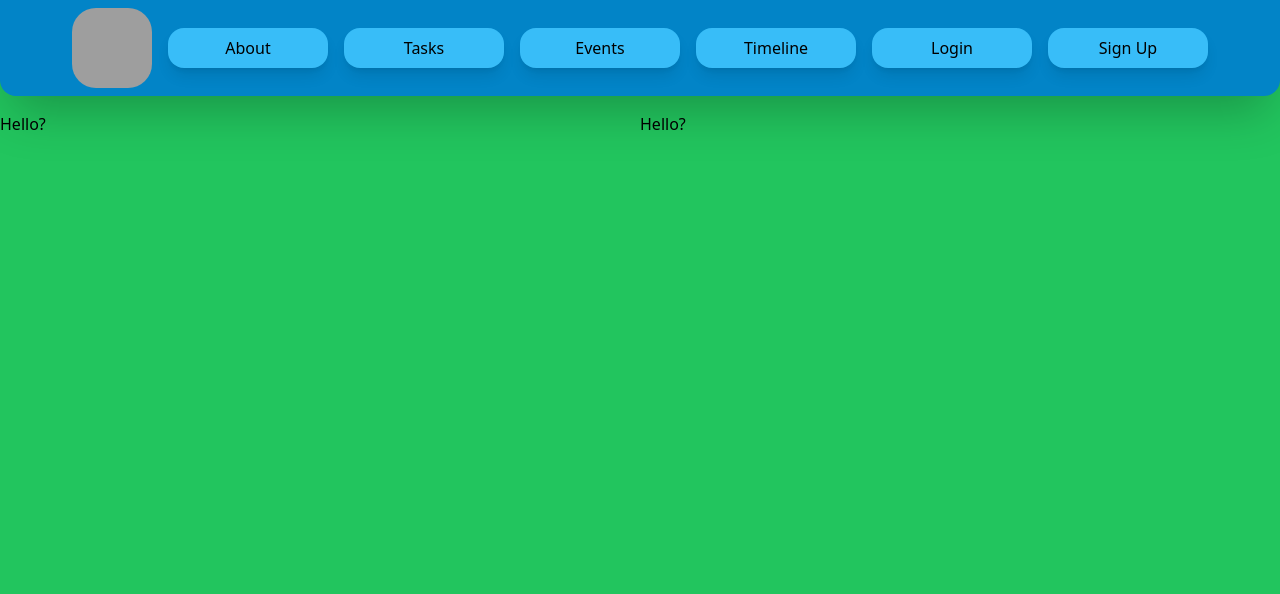
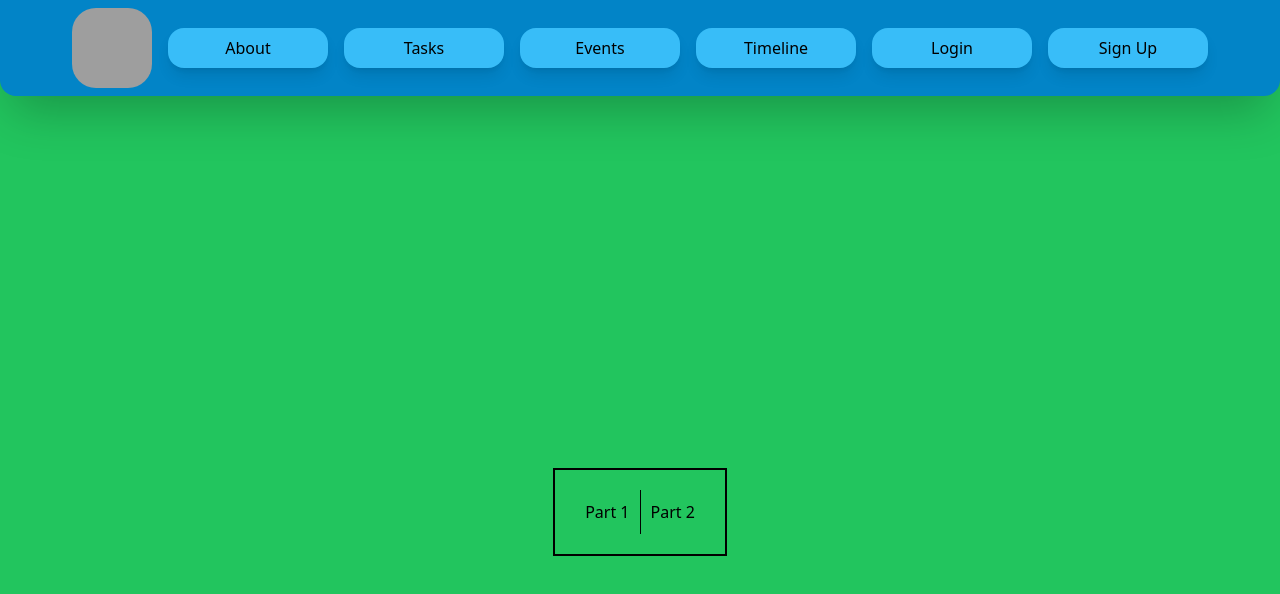
Before and after one commit to K7theCompSciMan/taskermind, a SvelteKit app: page /tasks in a window 1280 px wide. Shown: the top 594 px of the page. Built offline with nearby package versions, Linux system fonts and the light colour scheme; grey boxes are pictures that could not be loaded.

Commit message:
try again

```diff
--- a/src/routes/tasks/+page.svelte
+++ b/src/routes/tasks/+page.svelte
@@ -1,29 +1,40 @@
+<script>
+
+</script>
+
 <style>
-    .left{
-        justify-content: center;
-        width: 50%;
-        float: left;
-    }
-    .right{
-        justify-content: center;
-        width: 50%;
-        float: right;
-    }
 
+.center-box {
+    display: flex; /* Use flexbox for layout */
+    justify-content: center; /* Center the content horizontally */
+    align-items: center; /* Center the content vertically */
+    height: 100vh; /* Take up full viewport height */
+}
+
+
+.content {
+    display: flex; /* Use flexbox for the inner container as well */
+    border: 2px solid black; /* Add a border for visibility */
+    padding: 20px; /* Add some padding around the content */
+}
+
+
+.part {
+    flex: 1; /* Make each part take up equal space */
+    text-align: center; /* Center the text inside each part */
+    padding: 10px; /* Add padding inside each part */
+    border-right: 1px solid black; /* Add a divider between the two parts */
+}
+
+
+.part:last-child {
+    border-right: none;
+}
 </style>
 
-
-<div class = "left">
-    <h1>
-        Hello?
-    </h1>
-
-
-
-
+<div class="center-box">
+<div class="content">
+    <div class="part">Part 1</div>
+    <div class="part">Part 2</div>
 </div>
-<div class = "right">
-    <h1>
-        Hello?
-    </h1>
 </div>
```
